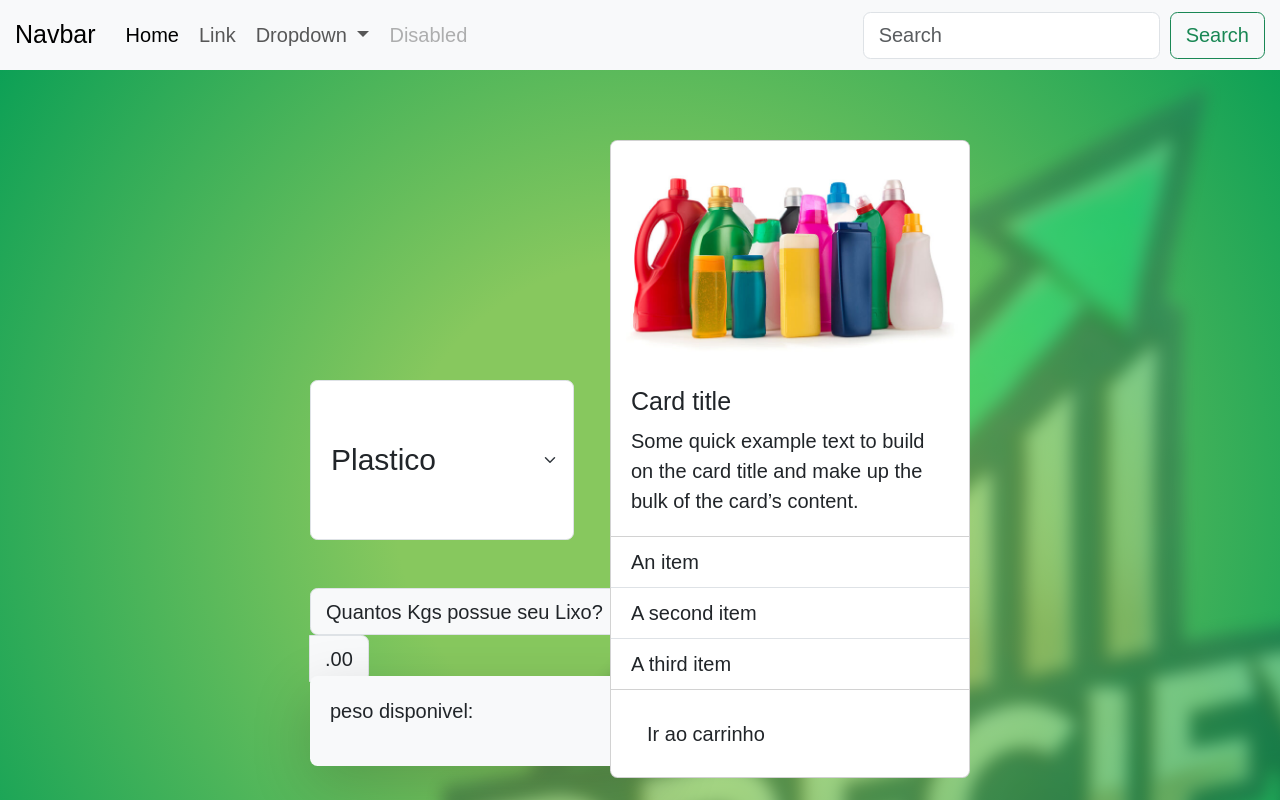
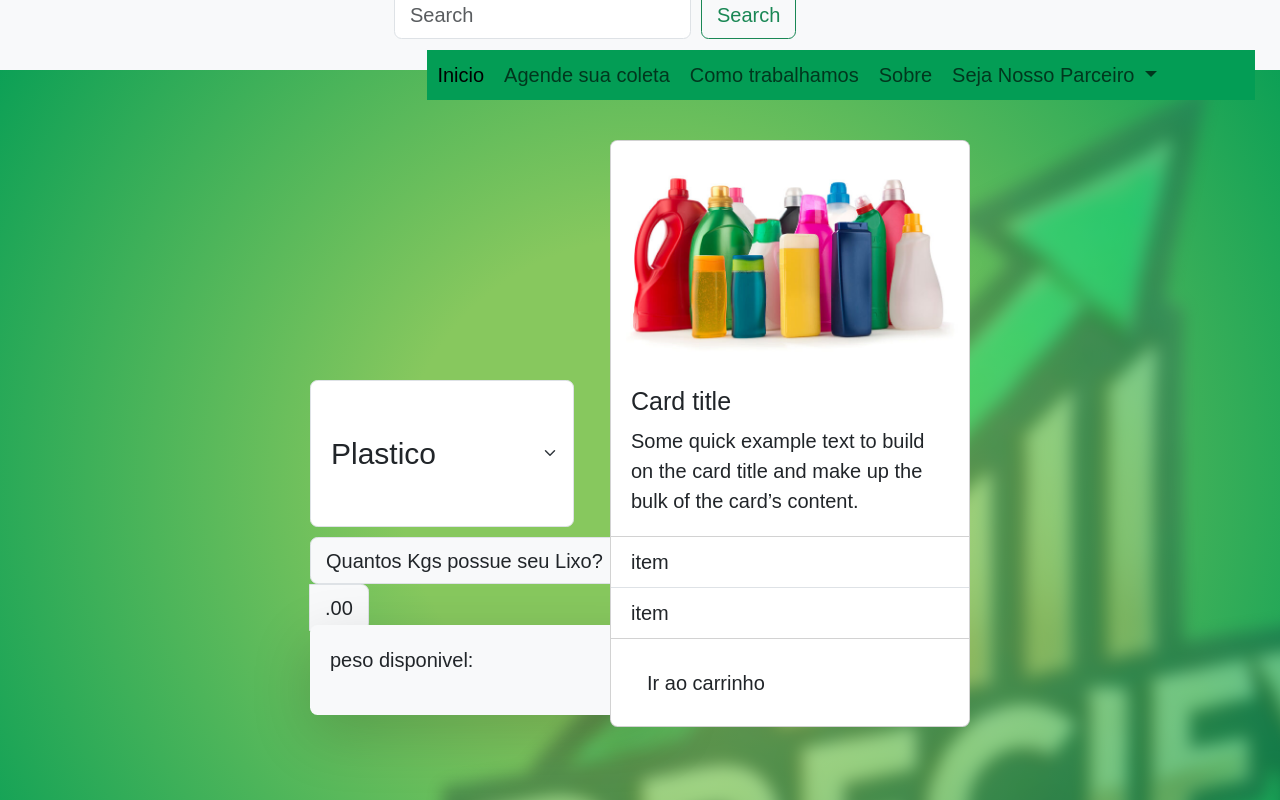
Before and after one commit to AlessandroFTunes/Crud-Pedido-PRECIFY, a plain HTML site: page scr/index.html in a window 1280 px wide. Shown: the top 800 px of the page. Drawn offline with nearby package versions, Linux system fonts and the light colour scheme.

Commit message:
finalizando dia 1

```diff
--- a/scr/assets/css/style.css
+++ b/scr/assets/css/style.css
@@ -24,7 +24,31 @@ main {
   top:100px;
 
 }
+.navbar {
+  grid-template-columns: 2fr 3fr;
+  grid-template-rows: auto auto;
+  gap: 10px;
+  padding: 10px;
+}
+.pesquisa {
+  grid-column: 1; /* Primeira coluna */
+  grid-row: 1;
+  position:relative;
+  top:-20px;
+  left: 30%;
+}
+.navbar-brand img{
+  width: 8rem;
+  height: auto;
 
+}
+.collapse{
+    grid-column: 1; /* Primeira coluna */
+  grid-row: 2;
+  position: relative;
+  top: 40px;
+  background-color: #039D55;
+}
 .Precify {
     width: 1000px;
     height: auto;
--- /dev/null
+++ b/scr/assets/js/app.js
@@ -0,0 +1,4 @@
+function main () {
+
+
+}
--- a/scr/index.html
+++ b/scr/index.html
@@ -11,40 +11,46 @@
 
 </head>
 <body>
+
     <!-- navbar-->
     <nav class="navbar navbar-expand-lg bg-body-tertiary">
   <div class="container-fluid">
-    <a class="navbar-brand" href="#">Navbar</a>
+
+          <form class="pesquisa d-flex" role="search">
+        <input class="form-control me-2" type="search" placeholder="Search" aria-label="Search"/>
+        <button class="btn btn-outline-success" type="submit">Search</button>
+      </form>
+
     <button class="navbar-toggler" type="button" data-bs-toggle="collapse" data-bs-target="#navbarSupportedContent" aria-controls="navbarSupportedContent" aria-expanded="false" aria-label="Toggle navigation">
       <span class="navbar-toggler-icon"></span>
     </button>
     <div class="collapse navbar-collapse" id="navbarSupportedContent">
       <ul class="navbar-nav me-auto mb-2 mb-lg-0">
         <li class="nav-item">
-          <a class="nav-link active" aria-current="page" href="#">Home</a>
+          <a class="nav-link active" aria-current="page" href="#">Inicio</a>
         </li>
         <li class="nav-item">
-          <a class="nav-link" href="#">Link</a>
+          <a class="nav-link" href="#">Agende sua coleta</a>
         </li>
-        <li class="nav-item dropdown">
+                <li class="nav-item">
+          <a class="nav-link" href="#">Como trabalhamos</a>
+
+
+                </li>
+                <li class="nav-item">
+          <a class="nav-link" href="#">Sobre</a>
+        </li>
+         <li class="nav-item dropdown">
           <a class="nav-link dropdown-toggle" href="#" role="button" data-bs-toggle="dropdown" aria-expanded="false">
-            Dropdown
+            Seja Nosso Parceiro
           </a>
           <ul class="dropdown-menu">
-            <li><a class="dropdown-item" href="#">Action</a></li>
-            <li><a class="dropdown-item" href="#">Another action</a></li>
-            <li><hr class="dropdown-divider"></li>
-            <li><a class="dropdown-item" href="#">Something else here</a></li>
+            <li><a class="dropdown-item" href="#">Usuario</a></li>
+            <li><a class="dropdown-item" href="#">Empresa</a></li>
           </ul>
         </li>
-        <li class="nav-item">
-          <a class="nav-link disabled" aria-disabled="true">Disabled</a>
-        </li>
       </ul>
-      <form class="d-flex" role="search">
-        <input class="form-control me-2" type="search" placeholder="Search" aria-label="Search"/>
-        <button class="btn btn-outline-success" type="submit">Search</button>
-      </form>
+
     </div>
   </div>
 </nav>
@@ -76,9 +82,8 @@
             <p class="card-text">Some quick example text to build on the card title and make up the bulk of the card’s content.</p>
         </div>
         <ul class="list-group list-group-flush">
-            <li class="list-group-item">An item</li>
-            <li class="list-group-item">A second item</li>
-            <li class="list-group-item">A third item</li>
+            <li class="list-group-item">item</li>
+            <li class="list-group-item">item</li>
         </ul>
         <div class="card-body">
     <a href="http://"><button type="button" class="btn">Ir ao carrinho</button></a>
```
